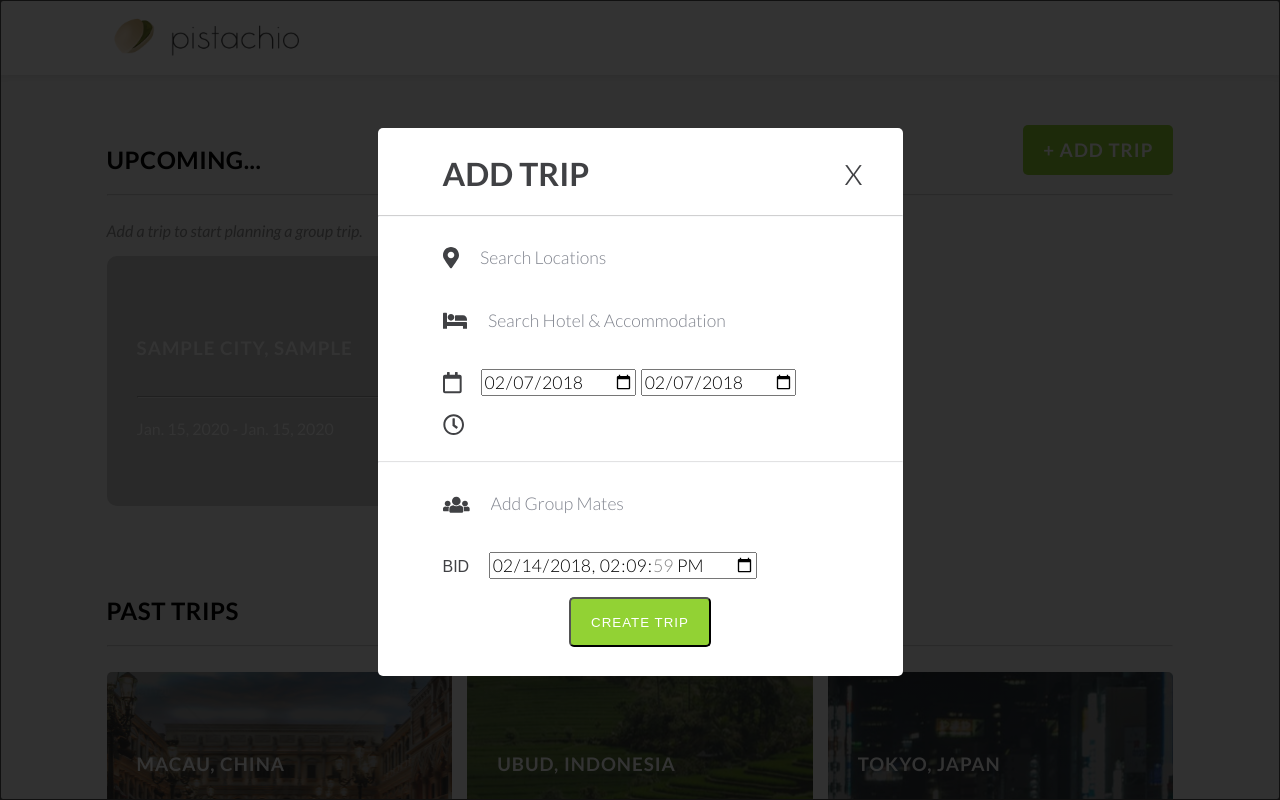
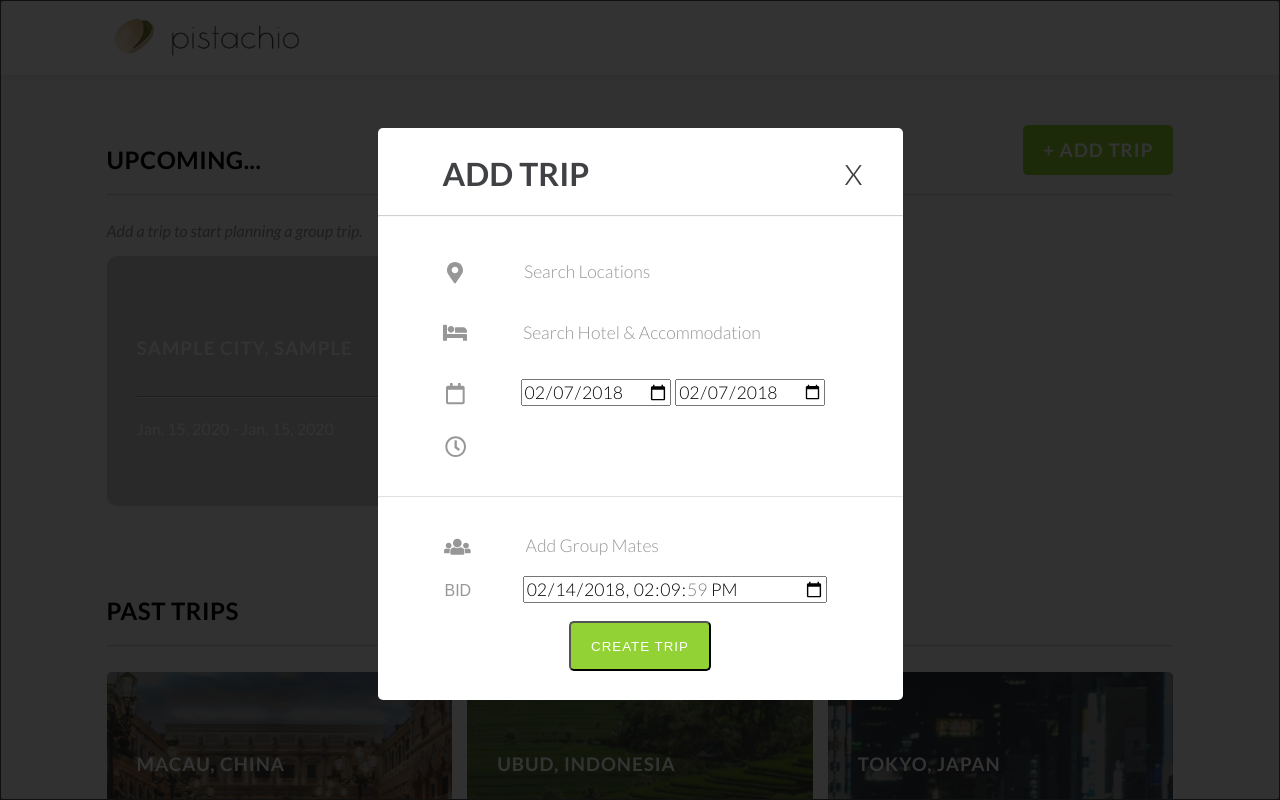
Before and after one commit to spdasilv/pistachio, a Django app: template pistachio/api/templates/api/home.html in a window 1280 px wide, after a click on "+ ADD TRIP". Run offline with Django 3.2, Linux system fonts and the light colour scheme; the template is opened without the code that fills it: values that come from a table or form of the project are taken from there, others are empty; a user stored in the database is signed in; tables that the repository leaves empty hold one stand-in row (values such as "Sample post").

Commit message:
Modal Padding & Positioning

```diff
--- a/pistachio/api/static/api/css/style.css
+++ b/pistachio/api/static/api/css/style.css
@@ -5,9 +5,11 @@
 :root {
     --silver: rgb(245, 245, 245);
     --darkgrey: #CCC;
+    --darkergrey:#979797;
     --green: #92D234;
     --darkgreen:#68AF02;
     --gold:#F5A623;
+    --darkgold:#B98939;
 }
 
 
--- a/pistachio/api/static/api/css/styling.css
+++ b/pistachio/api/static/api/css/styling.css
@@ -239,7 +239,7 @@ input[type=text] {
     width: 100%;
     margin-top: -5px;
     margin-bottom: 10px;
-    color: #80848e
+    color: var(--darkergrey);
 }
 input[type=text]:focus, input[type=text]:active {
     border-bottom: 1px solid black;
--- a/pistachio/api/templates/api/home.html
+++ b/pistachio/api/templates/api/home.html
@@ -103,21 +103,21 @@
             </div>
         </div>
     </body>
-    <div id="openModal" class="modalDialog" style="overflow:scroll;">
+    <div id="openModal" class="modalDialog modalDialogAddTrip" style="overflow:scroll;">
         <div style="color: #404144;">	<a href="#close" title="Close" class="close">x</a>
         <form method='post' action="{% url 'api:newTrip'%}">
             <div>
                 {% csrf_token %}
                 <style>
-                input[type=text]{
+                .inputAddTrip[type=text]{
                     width:70%;
                     border-bottom: 1px solid white;
                 }
-                input[type=text]:focus, input[type=text]:active {
+                .inputAddTrip[type=text]:focus, input[type=text]:active {
                     border-bottom: 1px solid white;
                     outline: none;
                 }
-                .modalDialog > div {
+                .modalDialogAddTrip > div {
                     padding: 5px 65px 13px 65px;
                 }
                 hr.divider {
@@ -126,17 +126,23 @@
                     border-color: #f4f6f9;
                     opacity: 0.5;
                 }
+                .iconAddTrip{
+                    margin-right:50px;
+                    margin-top:20px;
+                    color:var(--darkergrey);
+                }
+
                 </style>
                 <h1>ADD TRIP</h1>
                 <hr class="divider"/>
-                <br><i class="fas fa-map-marker-alt fa-lg" style="margin-right:15px;"></i>  <input type="text" name="city_choice" maxlength="300" required id="id_city_choice" value="Search Locations"/><br>
-                <br><i class="fas fa-bed fa-lg" style="margin-right:15px;"></i>  <input type="text" name="hotel" maxlength="300" required id="id_hotel" value="Search Hotel & Accommodation"/><br>
-                <br><i class="far fa-calendar fa-lg" style="margin-right:15px;"></i>  <input type="date" name="start_date" value="2018-02-07" required id="id_start_date" />
-                <input type="date" name="end_date" value="2018-02-07" required id="id_end_date" /><br>
-                <br><i class="far fa-clock fa-lg" style="margin-right:15px;"></i><br>
-                <br><hr class="divider" style="opacity:0.3"/>
-                <br><i class="fas fa-users fa-lg" style="margin-right:15px;"></i> <input type="text" name="emails" maxlength="1000" required id="id_emails" value="Add Group Mates"/><br>
-                <br>BID <input type="datetime-local" name="bidding_ends" value="2018-02-14 14:09:59" required id="id_bidding_ends" style="margin-left:15px;"/><br>
+                <i class="fas fa-map-marker-alt fa-lg iconAddTrip" style="margin-top:37px;margin-left:4px;"></i>  <input class="inputAddTrip" type="text" name="city_choice" maxlength="300" required id="id_city_choice" value="Search Locations" style="margin-left:5px;"/><br>
+                <i class="fas fa-bed fa-lg iconAddTrip"></i>  <input class="inputAddTrip" type="text" name="hotel" maxlength="300" required id="id_hotel" value="Search Hotel & Accommodation" /><br>
+                <i class="far fa-calendar fa-lg iconAddTrip" style="margin-left:3px;"></i>  <input class="inputAddTrip" type="date" name="start_date" value="2018-02-07" required id="id_start_date" style="margin-left:2px;width:38%;"/>
+                <input class="inputAddTrip" type="date" name="end_date" value="2018-02-07" required id="id_end_date" style="width:38%;"/><br>
+                <i class="far fa-clock fa-lg iconAddTrip" style="margin-left:2px;margin-top:30px;margin-bottom:30px;"></i><br/>
+                <hr class="divider" style="opacity:0.3"/>
+                <i class="fas fa-users fa-lg iconAddTrip" style="margin-left:1px;margin-top:30px;"></i> <input class="inputAddTrip" type="text" name="emails" maxlength="1000" required id="id_emails" value="Add Group Mates" style="margin-left:-1px;"/><br>
+                <div class="iconAddTrip" style="margin-left:2px;display: inline;">BID</div> <input class="inputAddTrip" type="datetime-local" name="bidding_ends" value="2018-02-14 14:09:59" required id="id_bidding_ends" style="margin-left:-3px;width:77%;"/><br>
                 <br>
             </div>
             <div style="display: flex;align-items: center;justify-content: center;">
```
